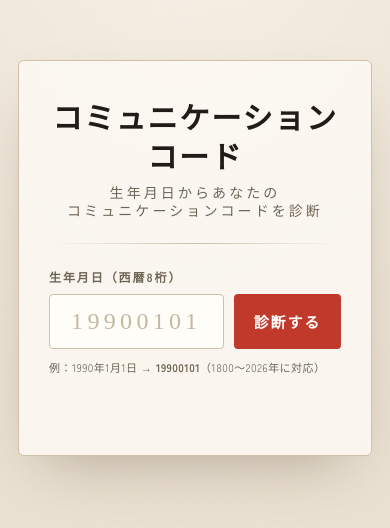
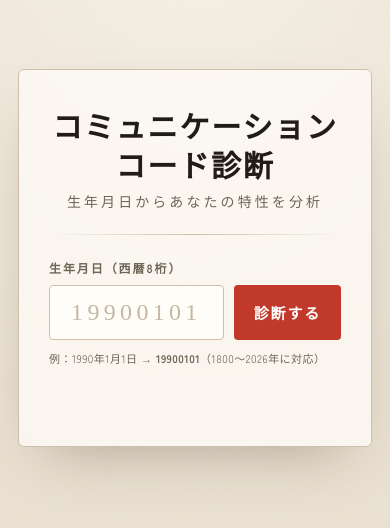
Before and after one commit to namonamo04/12animal, a website: page 1st-wrapper/index.html in a window 390 px wide. Shown: the part 164-692 px from the top of the page. Drawn offline with Linux system fonts and the light colour scheme; a web font is replaced by a local one.

Commit message:
Improve mobile title wrapping and update multi-aspect sentence text

```diff
--- a/1st-wrapper/index.html
+++ b/1st-wrapper/index.html
@@ -317,8 +317,7 @@
 
 <body>
   <main class="card">
-    <h1>コミュニケーションコード<span class="small"><span style="display: inline-block;">生年月日からあなたの</span><span
-          style="display: inline-block;">コミュニケーションコードを診断</span></span></h1>
+    <h1><span style="display: inline-block;">コミュニケーション</span><span style="display: inline-block;">コード診断</span><span class="small"><span style="display: inline-block;">生年月日からあなたの</span><span style="display: inline-block;">特性を分析</span></span></h1>
     <div class="rule"></div>
 
     <div class="form-group">
```
Also changed, not shown: 1st-2nd-3rd-wrapper/index.html (+2 -3 lines).
